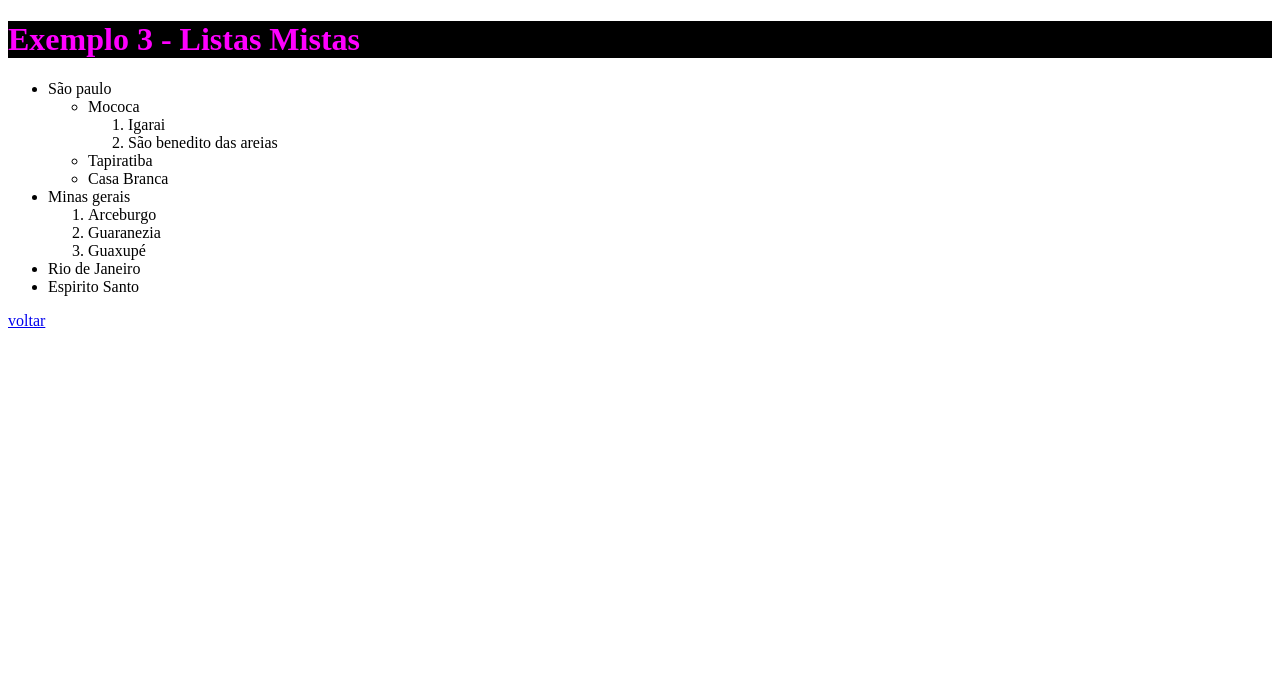
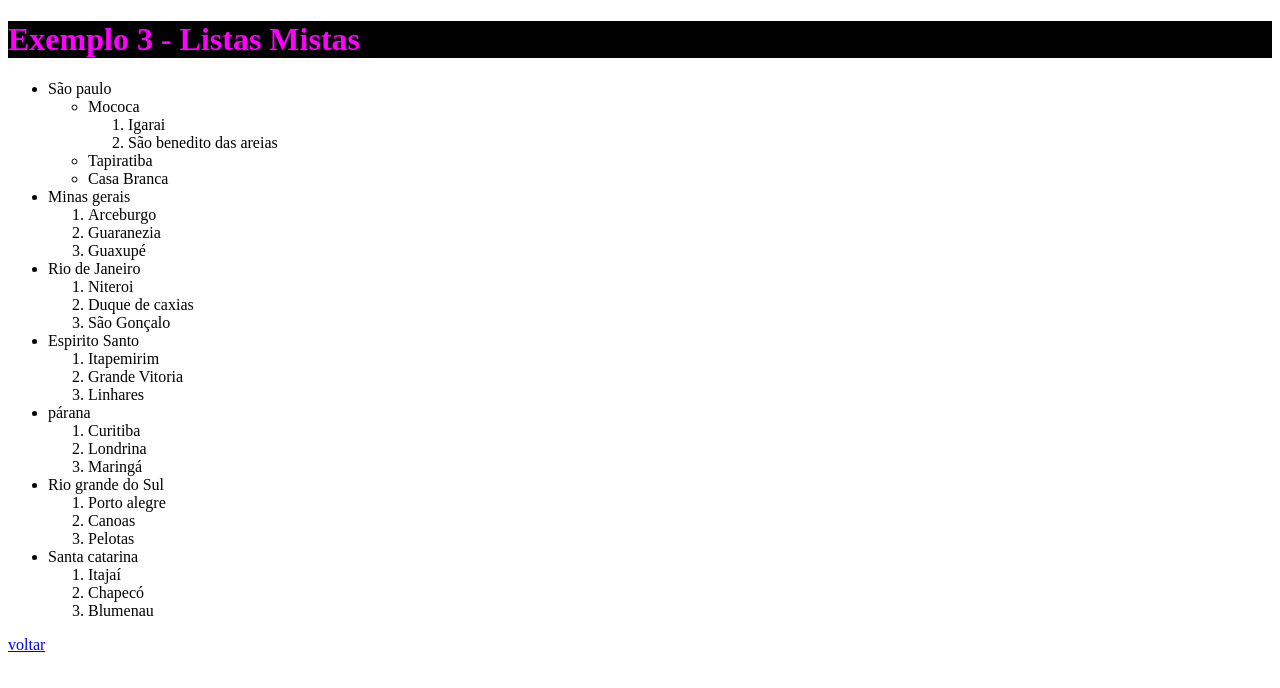
Before and after one commit to Diegomargoliano/AulaHTML, a plain HTML site: page Aula3/Exemplo3.html in a window 1280 px wide. Drawn offline with Linux system fonts and the light colour scheme.

Commit message:
17/04
17/04

```diff
--- a/Aula3/Exemplo3.html
+++ b/Aula3/Exemplo3.html
@@ -1,10 +1,12 @@
 <!DOCTYPE html>
 <html lang="en">
+
 <head>
     <meta charset="UTF-8">
     <meta name="viewport" content="width=device-width, initial-scale=1.0">
     <title>Document</title>
 </head>
+
 <body>
     <h1 style="color: magenta; background-color: black;">
         Exemplo 3 - Listas Mistas
@@ -27,7 +29,40 @@
             <li>Guaxupé</li>
         </ol>
         <li>Rio de Janeiro</li>
+        <ol>
+            <li>Niteroi</li>
+            <li>Duque de caxias</li>
+            <li>São Gonçalo</li>
+        </ol>
         <li>Espirito Santo</li>
+<ol>
+<li>Itapemirim</li>
+<li>Grande Vitoria</li>
+<li>Linhares</li>
+</ol>
+
+<li>párana</li>
+<ol>
+    <li>Curitiba</li>
+    <li>Londrina</li>
+    <li>Maringá</li>
+</ol>
+
+
+<li>Rio grande do Sul </li>
+<ol>
+    <li>Porto alegre</li>
+    <li>Canoas</li>
+    <li>Pelotas</li>
+</ol>
+
+<li>Santa catarina</li>
+<ol>
+    <li>Itajaí</li>
+    <li>Chapecó</li>
+    <li>Blumenau</li>
+</ol>
+
 </ul>
 
 
@@ -36,4 +71,5 @@
     </p>
 
 </body>
+
 </html>
```
Also changed, not shown: Aula3/Brasil.html (added, +28 -0 lines). Lines whose indentation alone changed are shown as unchanged.
